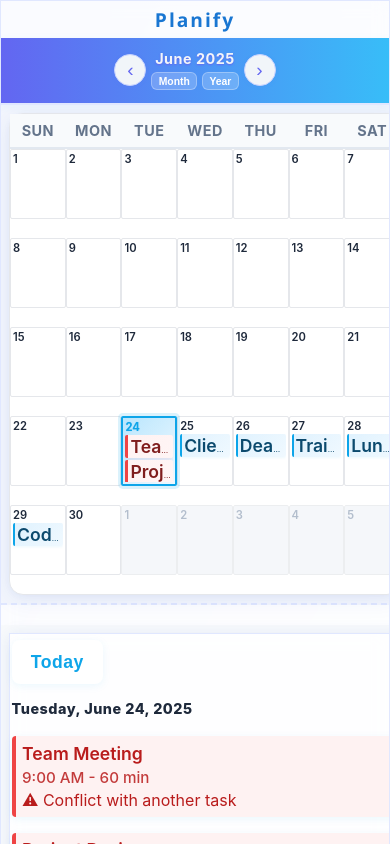
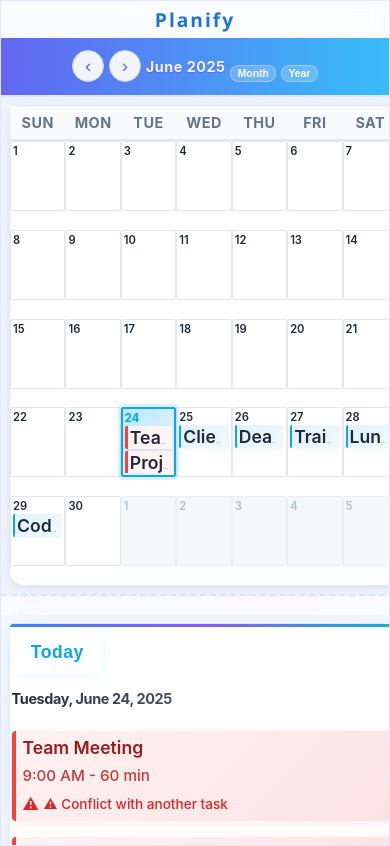
Before and after one commit to ShreeVarshana/Frontend-Assignment, a React (Create React App) app: page / in a window 390 px wide. Built offline with nearby package versions, Linux system fonts and the light colour scheme.

Commit message:
month and year buttons

```diff
--- a/src/App.css
+++ b/src/App.css
@@ -77,7 +77,7 @@ body,
 
 .calendar-header {
   display: flex;
-  justify-content: center;
+  justify-content: flex-start;
   align-items: center;
   padding: 0.7rem 1rem;
   background: linear-gradient(90deg, #6366f1 0%, #38bdf8 100%);
@@ -112,16 +112,17 @@ body,
 .picker-buttons {
   display: flex;
   gap: 0.5rem;
+  position: relative;
 }
 
 .picker-button {
   background: rgba(255, 255, 255, 0.2);
   border: 1px solid rgba(255, 255, 255, 0.3);
   color: #fff;
-  padding: 0.3rem 0.8rem;
-  border-radius: 6px;
-  font-size: 0.8rem;
-  font-weight: 600;
+  padding: 0.4rem 1.0rem;
+  border-radius: 8px;
+  font-size: 1rem;
+  font-weight: 700;
   cursor: pointer;
   transition: all 0.18s ease;
   backdrop-filter: blur(4px);
@@ -170,7 +171,7 @@ body,
   flex: 1.5 1.5 0%;
   min-width: 0;
   background: #f8fafc;
-  padding: 0.7rem 0.7rem 0.7rem 0.5rem;
+  padding: 0.7rem 0.5rem 0.7rem 0.5rem;
   display: flex;
   flex-direction: column;
   align-items: stretch;
@@ -238,8 +239,8 @@ body,
 .dropdown {
   position: absolute;
   top: 100%;
-  left: 50%;
-  transform: translateX(-50%);
+  left: 0;
+  right: auto;
   background: #fff;
   border: 1.5px solid #e0e7ff;
   box-shadow: 0 10px 25px rgba(99, 102, 241, 0.08);
@@ -316,7 +317,7 @@ body,
 
   .calendar-panel,
   .dayview-panel {
-    width: 100vw;
+    width: 100%;
     max-width: none;
     min-width: 0;
     padding: 1.2rem;
@@ -324,6 +325,7 @@ body,
     border-bottom: 2px dashed #e0e7ff;
     height: auto;
     flex: none;
+    display: block;
   }
 
   .calendar-panel {
@@ -332,6 +334,21 @@ body,
 
   .dayview-panel {
     border-bottom: none;
+    display: block;
+  }
+
+  html,
+  body,
+  #root,
+  .app-container {
+    height: auto !important;
+    min-height: 0 !important;
+    overflow: visible !important;
+  }
+
+  .calendar-wrapper {
+    max-height: none !important;
+    overflow-y: visible !important;
   }
 
   .planify-title {
@@ -385,6 +402,12 @@ body,
   .calendar-panel,
   .dayview-panel {
     padding: 0.8rem;
+  }
+
+  .picker-buttons {
+    margin-left: 0;
+    margin-top: 0.5rem;
+    align-self: flex-end;
   }
 }
 
--- a/src/App.jsx
+++ b/src/App.jsx
@@ -77,16 +77,13 @@ export default function App() {
         <div className="calendar-header">
           <div className="header-left">
             <button onClick={handlePrevMonth} className="nav-button">‹</button>
+            <button onClick={handleNextMonth} className="nav-button">›</button>
             <div className="date-display">
               <span className="month-year">{currentDate.format("MMMM YYYY")}</span>
+            </div>
             <div className="picker-buttons">
+              <div style={{ position: 'relative', display: 'inline-block' }}>
                 <button onClick={toggleMonthPicker} className="picker-button">Month</button>
-                <button onClick={toggleYearPicker} className="picker-button">Year</button>
-              </div>
-            </div>
-            <button onClick={handleNextMonth} className="nav-button">›</button>
-          </div>
-
                 {showMonthPicker && (
                   <div className="dropdown month-dropdown">
                     {monthNames.map((month, index) => (
@@ -96,7 +93,9 @@ export default function App() {
                     ))}
                   </div>
                 )}
-
+              </div>
+              <div style={{ position: 'relative', display: 'inline-block' }}>
+                <button onClick={toggleYearPicker} className="picker-button">Year</button>
                 {showYearPicker && (
                   <div className="dropdown year-dropdown">
                     {yearOptions.map((year) => (
@@ -106,6 +105,9 @@ export default function App() {
                     ))}
                   </div>
                 )}
+              </div>
+            </div>
+          </div>
         </div>
 
         <div className="calendar-body">
--- a/src/components/Calendar.css
+++ b/src/components/Calendar.css
@@ -109,7 +109,7 @@
 }
 
 .date-number {
-  font-size: 0.85rem;
+  font-size: 0.7rem;
   font-weight: 600;
   color: #1e293b;
   margin-bottom: 2px;
@@ -142,7 +142,7 @@
 }
 
 .event-badge {
-  font-size: 0.65rem;
+  font-size: 0.5rem;
   white-space: nowrap;
   overflow: hidden;
   text-overflow: ellipsis;
@@ -213,7 +213,7 @@
   }
 
   .event-badge {
-    font-size: 0.6rem;
+    font-size: 0.45rem;
   }
 }
 
@@ -240,7 +240,7 @@
   }
 
   .event-badge {
-    font-size: 0.55rem;
+    font-size: 0.4rem;
   }
 }
 
@@ -267,7 +267,7 @@
   }
 
   .event-badge {
-    font-size: 0.5rem;
+    font-size: 0.35rem;
   }
 
   .more-indicator {
--- a/src/components/DayView.css
+++ b/src/components/DayView.css
@@ -4,35 +4,95 @@
   width: 100%;
   height: 100%;
   flex: 1 1 0%;
-  background: rgba(255, 255, 255, 0.82);
-  backdrop-filter: blur(8px);
-  -webkit-backdrop-filter: blur(8px);
-  box-shadow: 0 2px 16px rgba(30, 64, 175, 0.10);
-  border: 1.5px solid #e0e7ff;
-  border-radius: 12px;
-  padding: 0.5rem 0.3rem 0.5rem 0.3rem;
+  background: rgba(255, 255, 255, 0.95);
+  backdrop-filter: blur(12px);
+  -webkit-backdrop-filter: blur(12px);
+  box-shadow: 0 4px 24px rgba(30, 64, 175, 0.12);
+  border: 1px solid rgba(224, 231, 255, 0.8);
+  border-radius: 16px;
+  padding: 1.5rem;
   display: flex;
   flex-direction: column;
   align-items: flex-start;
   min-width: 0;
   font-family: 'Inter', 'Segoe UI', Tahoma, Geneva, Verdana, sans-serif;
-  animation: fadeInDayView 0.7s cubic-bezier(.4, 0, .2, 1);
+  animation: fadeInDayView 0.8s cubic-bezier(0.4, 0, 0.2, 1);
+  position: relative;
+  overflow: hidden;
+}
+
+.dayview::before {
+  content: '';
+  position: absolute;
+  top: 0;
+  left: 0;
+  right: 0;
+  height: 3px;
+  background: linear-gradient(90deg, #3b82f6, #8b5cf6, #06b6d4);
+  border-radius: 16px 16px 0 0;
+}
+
+.today-button {
+  background: linear-gradient(135deg, #3b82f6 0%, #1d4ed8 100%);
+  color: white;
+  border: none;
+  border-radius: 8px;
+  padding: 0.6rem 1.2rem;
+  font-size: 0.9rem;
+  font-weight: 600;
+  cursor: pointer;
+  transition: all 0.3s cubic-bezier(0.4, 0, 0.2, 1);
+  box-shadow: 0 2px 8px rgba(59, 130, 246, 0.3);
+  margin-bottom: 1rem;
+  position: relative;
+  overflow: hidden;
+}
+
+.today-button::before {
+  content: '';
+  position: absolute;
+  top: 0;
+  left: -100%;
+  width: 100%;
+  height: 100%;
+  background: linear-gradient(90deg, transparent, rgba(255, 255, 255, 0.2), transparent);
+  transition: left 0.5s;
+}
+
+.today-button:hover::before {
+  left: 100%;
+}
+
+.today-button:hover {
+  transform: translateY(-2px);
+  box-shadow: 0 4px 16px rgba(59, 130, 246, 0.4);
+  background: linear-gradient(135deg, #2563eb 0%, #1e40af 100%);
+}
+
+.today-button:active {
+  transform: translateY(0);
+  box-shadow: 0 2px 8px rgba(59, 130, 246, 0.3);
 }
 
 .dayview-header {
   width: 100%;
-  margin-bottom: 1.2rem;
+  margin-bottom: 1.5rem;
   display: flex;
   align-items: center;
   justify-content: flex-start;
+  position: relative;
 }
 
 .dayview-header h2 {
-  font-size: 1rem;
-  font-weight: 800;
+  font-size: 1.25rem;
+  font-weight: 700;
   color: #1e293b;
   margin: 0;
-  letter-spacing: 0.5px;
+  letter-spacing: -0.025em;
+  background: linear-gradient(135deg, #1e293b 0%, #475569 100%);
+  -webkit-background-clip: text;
+  -webkit-text-fill-color: transparent;
+  background-clip: text;
 }
 
 .dayview-events {
@@ -40,74 +100,140 @@
   display: flex;
   flex-direction: column;
   gap: 1rem;
+  flex: 1;
 }
 
 .dayview-event {
-  background: linear-gradient(135deg, #f0f9ff 0%, #e0e7ef 100%);
-  border-left: 4px solid #0ea5e9;
-  border-radius: 8px;
-  box-shadow: 0 2px 8px rgba(14, 165, 233, 0.08);
-  padding: 0.5rem 0.6rem;
-  color: #0c4a6e;
+  background: linear-gradient(135deg, #f8fafc 0%, #f1f5f9 100%);
+  border-left: 4px solid #3b82f6;
+  border-radius: 12px;
+  box-shadow: 0 2px 12px rgba(59, 130, 246, 0.08);
+  padding: 1rem 1.2rem;
+  color: #1e293b;
   display: flex;
   flex-direction: column;
   align-items: flex-start;
   min-width: 0;
-  transition: box-shadow 0.18s cubic-bezier(.4, 0, .2, 1), background 0.18s, opacity 0.3s;
+  transition: all 0.3s cubic-bezier(0.4, 0, 0.2, 1);
   opacity: 0;
-  animation: fadeInEvent 0.7s cubic-bezier(.4, 0, .2, 1) forwards;
+  animation: fadeInEvent 0.6s cubic-bezier(0.4, 0, 0.2, 1) forwards;
+  position: relative;
+  overflow: hidden;
+}
+
+.dayview-event::before {
+  content: '';
+  position: absolute;
+  top: 0;
+  left: 0;
+  width: 100%;
+  height: 100%;
+  background: linear-gradient(135deg, rgba(59, 130, 246, 0.05) 0%, rgba(59, 130, 246, 0.02) 100%);
+  opacity: 0;
+  transition: opacity 0.3s ease;
+}
+
+.dayview-event:hover::before {
+  opacity: 1;
 }
 
 .dayview-event:hover {
-  background: #e0f2fe;
-  box-shadow: 0 2px 12px #60a5fa44;
-  border-left-color: #60a5fa;
+  transform: translateY(-2px);
+  box-shadow: 0 8px 24px rgba(59, 130, 246, 0.15);
+  border-left-color: #2563eb;
+  background: linear-gradient(135deg, #f0f9ff 0%, #e0f2fe 100%);
 }
 
 .event-title {
   font-weight: 600;
   font-size: 1.1rem;
-  margin-bottom: 0.2rem;
+  margin-bottom: 0.4rem;
+  color: #1e293b;
+  position: relative;
+  z-index: 1;
 }
 
 .event-time {
   font-size: 0.95rem;
-  opacity: 0.85;
-  margin-bottom: 0.2rem;
+  color: #64748b;
+  margin-bottom: 0.3rem;
+  font-weight: 500;
+  position: relative;
+  z-index: 1;
+}
+
+.conflict-warning {
+  font-size: 0.85rem;
+  color: #dc2626;
+  font-weight: 500;
+  margin-top: 0.3rem;
+  display: flex;
+  align-items: center;
+  gap: 0.3rem;
+  position: relative;
+  z-index: 1;
+}
+
+.conflict-warning::before {
+  content: '⚠';
+  font-size: 1rem;
 }
 
 .no-events {
-  color: #64748b;
+  color: #94a3b8;
   font-style: italic;
-  font-size: 0.9rem;
-  margin-top: 0.7rem;
+  font-size: 1rem;
+  margin-top: 2rem;
+  text-align: center;
+  width: 100%;
+  padding: 2rem;
+  background: linear-gradient(135deg, #f8fafc 0%, #f1f5f9 100%);
+  border-radius: 12px;
+  border: 2px dashed #cbd5e1;
 }
 
 .dayview-event.conflict {
   border-left: 4px solid #ef4444;
-  background: #fef2f2;
+  background: linear-gradient(135deg, #fef2f2 0%, #fee2e2 100%);
+  color: #991b1b;
+  box-shadow: 0 2px 12px rgba(239, 68, 68, 0.1);
+}
+
+.dayview-event.conflict:hover {
+  background: linear-gradient(135deg, #fecaca 0%, #fca5a5 100%);
+  box-shadow: 0 8px 24px rgba(239, 68, 68, 0.2);
+  border-left-color: #dc2626;
+}
+
+.dayview-event.conflict .event-title {
+  color: #991b1b;
+}
+
+.dayview-event.conflict .event-time {
   color: #b91c1c;
 }
 
-.dayview-event.conflict .event-title {
-  color: #b91c1c;
-}
-
+/* Responsive Design */
 @media (max-width: 1024px) {
   .dayview {
-    padding: 1.2rem 0.7rem;
-    border-radius: 0 0 18px 0;
+    padding: 1.2rem;
+    border-radius: 12px;
   }
 
   .dayview-header h2 {
     font-size: 1.1rem;
   }
+
+  .today-button {
+    padding: 0.5rem 1rem;
+    font-size: 0.85rem;
+  }
 }
 
 @media (max-width: 768px) {
   .dayview {
-    padding: 0.8rem 0.3rem;
-    border-radius: 0;
+    padding: 1rem;
+    border-radius: 8px;
   }
 
   .dayview-header h2 {
@@ -115,8 +241,13 @@
   }
 
   .dayview-event {
-    padding: 0.7rem 0.7rem;
-    border-radius: 6px;
+    padding: 0.8rem 1rem;
+    border-radius: 8px;
+  }
+
+  .today-button {
+    padding: 0.4rem 0.8rem;
+    font-size: 0.8rem;
   }
 }
 
@@ -124,6 +255,8 @@
   .dayview {
     padding: 0.4rem 0.1rem;
     border-radius: 0;
+    max-height: 60vh;
+    overflow-y: auto;
   }
 
   .dayview-header h2 {
@@ -134,28 +267,80 @@
     padding: 0.4rem 0.4rem;
     border-radius: 4px;
   }
+
+  .today-button {
+    padding: 0.3rem 0.6rem;
+    font-size: 0.75rem;
+  }
+
+  .no-events {
+    padding: 1.5rem;
+    font-size: 0.9rem;
+  }
 }
 
+/* Enhanced Animations */
 @keyframes fadeInDayView {
   from {
     opacity: 0;
-    transform: translateY(16px);
+    transform: translateY(20px) scale(0.98);
   }
 
   to {
     opacity: 1;
-    transform: none;
+    transform: translateY(0) scale(1);
   }
 }
 
 @keyframes fadeInEvent {
   from {
     opacity: 0;
-    transform: translateY(10px);
+    transform: translateY(15px) scale(0.95);
   }
 
   to {
     opacity: 1;
-    transform: none;
+    transform: translateY(0) scale(1);
   }
 }
+
+/* Stagger animation for multiple events */
+.dayview-event:nth-child(1) {
+  animation-delay: 0.1s;
+}
+
+.dayview-event:nth-child(2) {
+  animation-delay: 0.2s;
+}
+
+.dayview-event:nth-child(3) {
+  animation-delay: 0.3s;
+}
+
+.dayview-event:nth-child(4) {
+  animation-delay: 0.4s;
+}
+
+.dayview-event:nth-child(5) {
+  animation-delay: 0.5s;
+}
+
+.dayview-event:nth-child(6) {
+  animation-delay: 0.6s;
+}
+
+.dayview-event:nth-child(7) {
+  animation-delay: 0.7s;
+}
+
+.dayview-event:nth-child(8) {
+  animation-delay: 0.8s;
+}
+
+.dayview-event:nth-child(9) {
+  animation-delay: 0.9s;
+}
+
+.dayview-event:nth-child(10) {
+  animation-delay: 1s;
+}
--- a/src/components/EventBadge.css
+++ b/src/components/EventBadge.css
@@ -3,7 +3,7 @@
   background: linear-gradient(135deg, #e0f2fe 0%, #f0f9ff 100%);
   border-left: 3px solid #0ea5e9;
   padding: 2px 4px;
-  font-size: 0.65rem;
+  font-size: 0.5rem;
   border-radius: 4px;
   color: #0c4a6e;
   box-shadow: 0 1px 3px rgba(14, 165, 233, 0.08);
@@ -113,14 +113,14 @@
 /* Responsive design */
 @media (max-width: 1024px) {
   .event-badge {
-    font-size: 0.6rem;
+    font-size: 0.45rem;
     padding: 1px 3px;
   }
 }
 
 @media (max-width: 768px) {
   .event-badge {
-    font-size: 0.55rem;
+    font-size: 0.4rem;
     padding: 1px 2px;
     border-radius: 3px;
   }
@@ -128,7 +128,7 @@
 
 @media (max-width: 480px) {
   .event-badge {
-    font-size: 0.5rem;
+    font-size: 0.35rem;
     padding: 1px 2px;
     border-radius: 2px;
     border-left-width: 2px;
```
Lines whose indentation alone changed are shown as unchanged.
